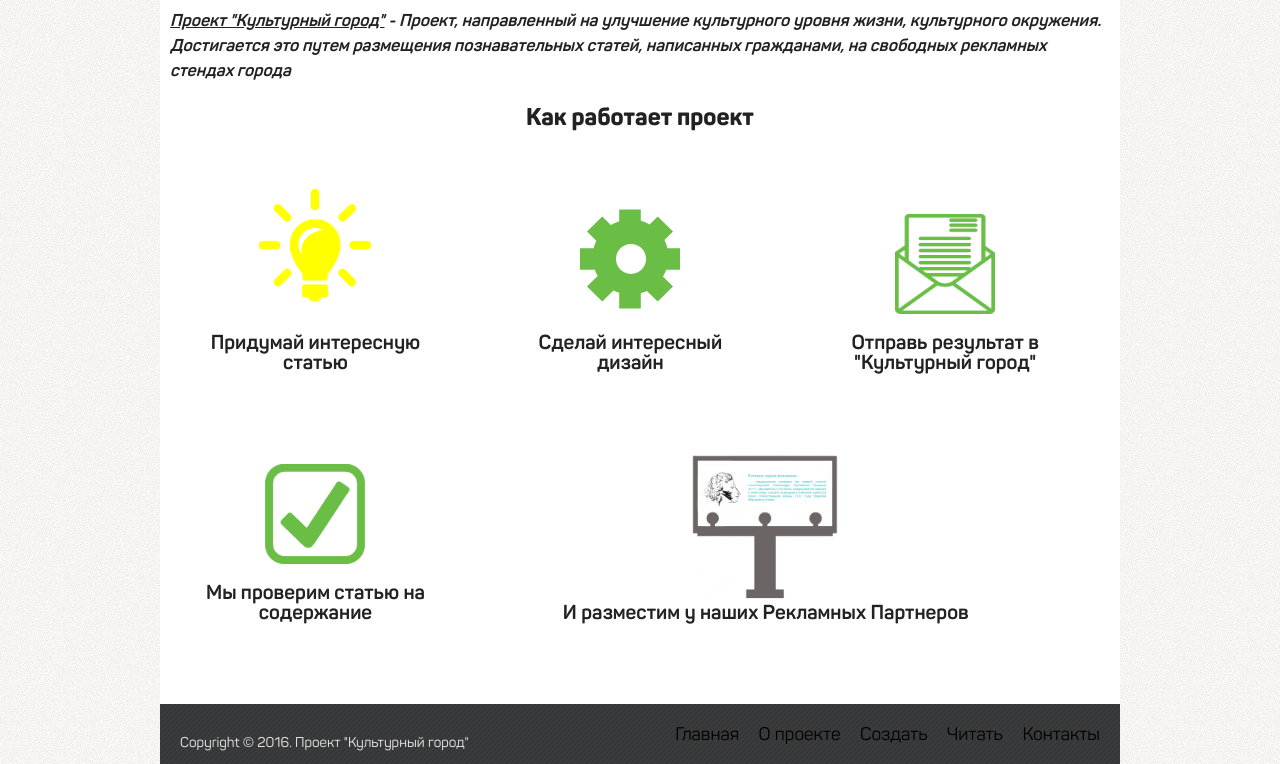
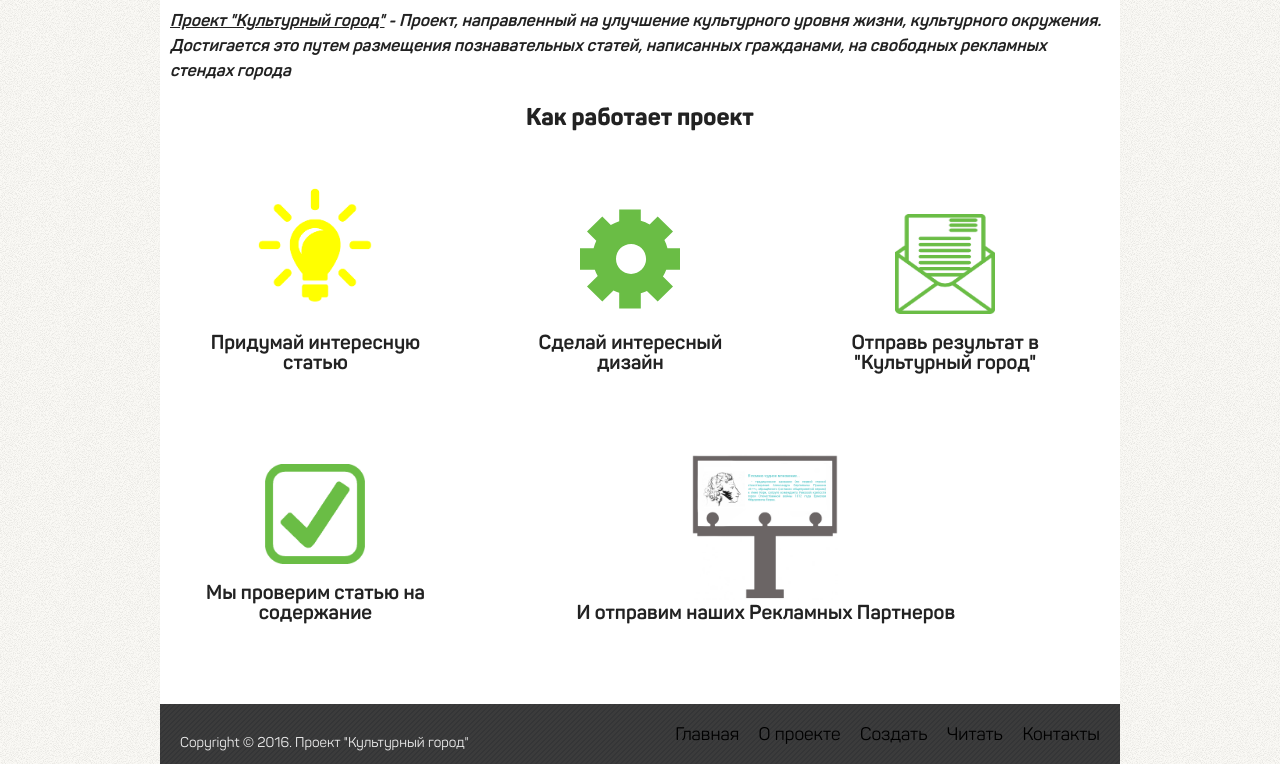
Before and after one commit to Alchick/city-city, a Flask app: page /about.html in a window 1280 px wide. Shown: the part 195-959 px from the top of the page. Run offline with Flask 2, Linux system fonts and the light colour scheme; parts of the project's set-up code (start-up, migrations or seed data) failed here and were passed over; some libraries are stand-ins or nearby versions.

Commit message:
correctct email

```diff
--- a/app/templates/about.html
+++ b/app/templates/about.html
@@ -28,7 +28,7 @@
 
       <div class="additional-block">
         <div class="bilbord"></div>
-        <h3>И разместим у наших Рекламных Партнеров</h3>
+        <h3>И отправим наших Рекламных Партнеров</h3>
 
       </div>
   </div>
--- a/app/templates/contacts.html
+++ b/app/templates/contacts.html
@@ -35,10 +35,9 @@
 <div class="contacts">
     <dl>
         <dt>Электронная почта</dt>
-          <dd>culture_city@gmail.com</dd>
+          <dd>CultureCityToday@gmail.com</dd>
         <dt>Телефон</dt>
-          <dd>88888888
-          </dd>
+          <dd>88888888</dd>
         <dt>Адрес</dt>
           <dd>Улица Ленина 10000</dd>
         <dt>Skype</dt>
```
Also changed, not shown: app/static/images/russian_flag.jpg (deleted).
